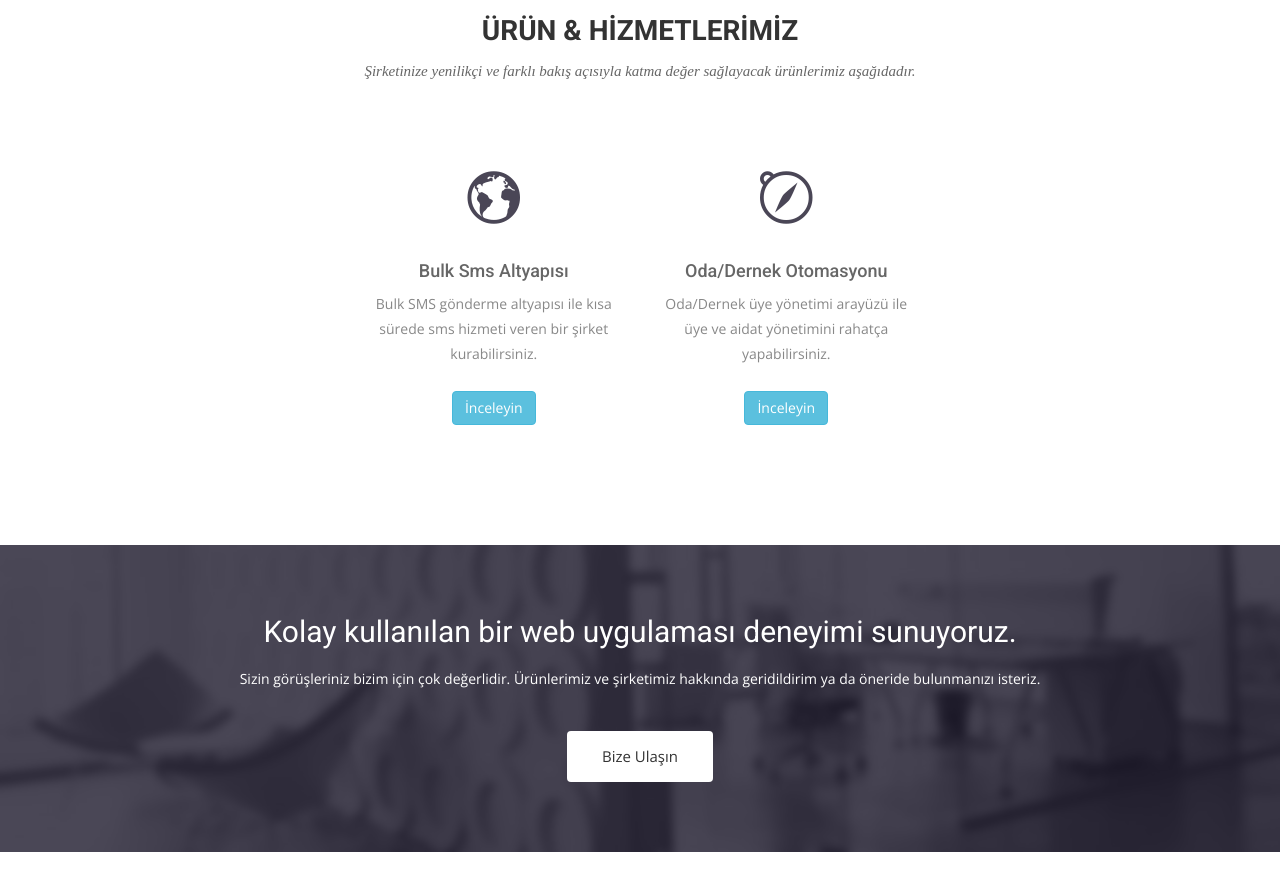
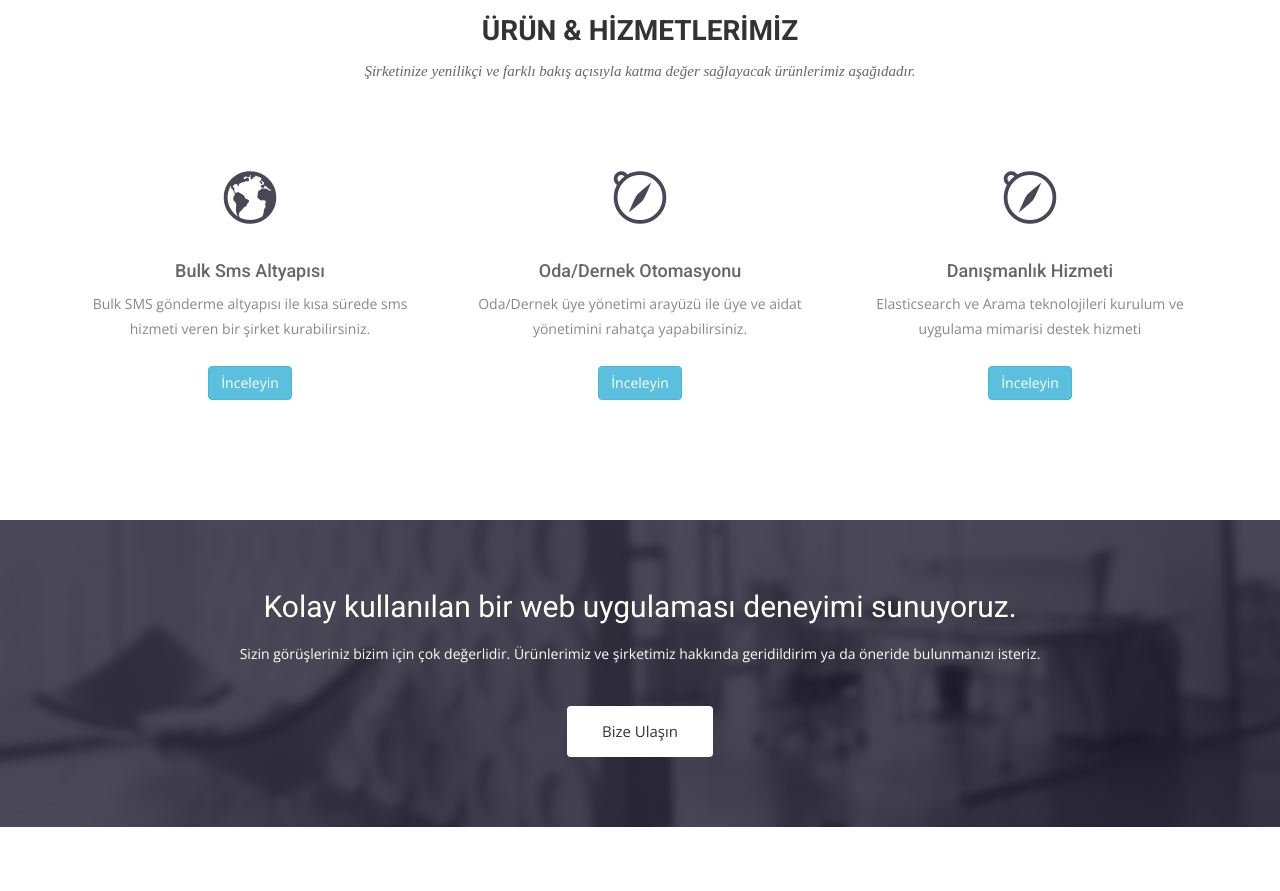
Before and after one commit to motivolog/motlab, a Jekyll site: the page built from index.html, in a window 1280 px wide and 900 px high, scrolled down 2171 px. Shown: the top 891 px of the window. Built offline with Jekyll 4.4.1, drawn with Linux system fonts in a browser that asks for light colours; nearby versions of some CDN libraries; some web fonts are replaced.

Commit message:
Update index.html

```diff
--- a/index.html
+++ b/index.html
@@ -63,7 +63,7 @@ permalink: /
       </div>
     </div>
     <div class="row ">
-      <div class="col-sm-6 col-md-3 col-sm-offset-3 col-md-offset-3">
+      <div class="col-sm-6 col-md-4">
         <div class="service-item">
           <i class="icon ion-earth"></i>
           <h4>Bulk Sms Altyapısı</h4>
@@ -73,13 +73,23 @@ permalink: /
           </p>
         </div>
       </div>
-      <div class="col-sm-6 col-md-3">
+      <div class="col-sm-6 col-md-4">
         <div class="service-item">
           <i class="ion-compass"></i>
           <h4>Oda/Dernek Otomasyonu</h4>
           <p>
             Oda/Dernek üye yönetimi arayüzü ile üye ve aidat yönetimini rahatça yapabilirsiniz.
             <br><br><a href="#" class="btn btn-info">İnceleyin</a>
+          </p>
+        </div>
+      </div>
+      <div class="col-sm-6 col-md-4">
+        <div class="service-item">
+          <i class="ion-compass"></i>
+          <h4>Danışmanlık Hizmeti</h4>
+          <p>
+            Elasticsearch ve Arama teknolojileri kurulum ve uygulama mimarisi destek hizmeti
+            <br><br><a href="mailto:haydar.kulekci@motivolog.com" class="btn btn-info">İnceleyin</a>
           </p>
         </div>
       </div>
```
